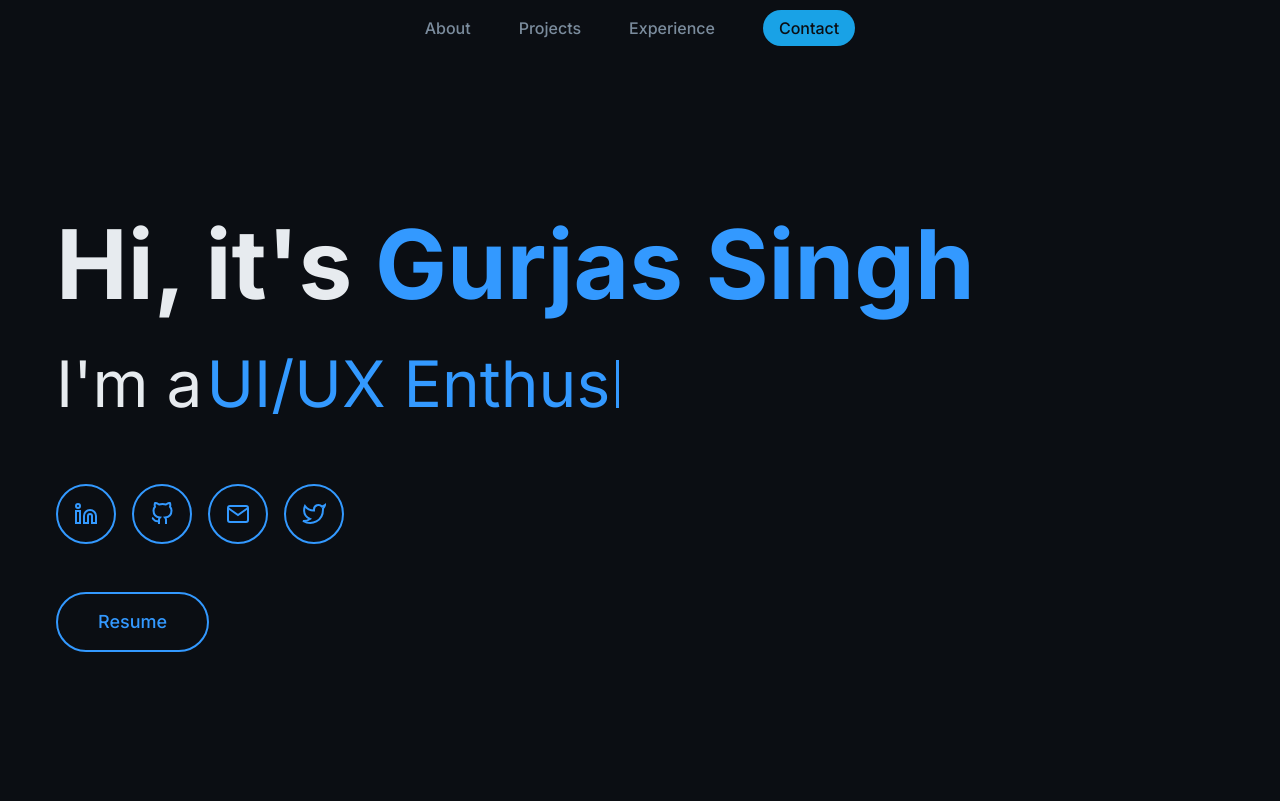
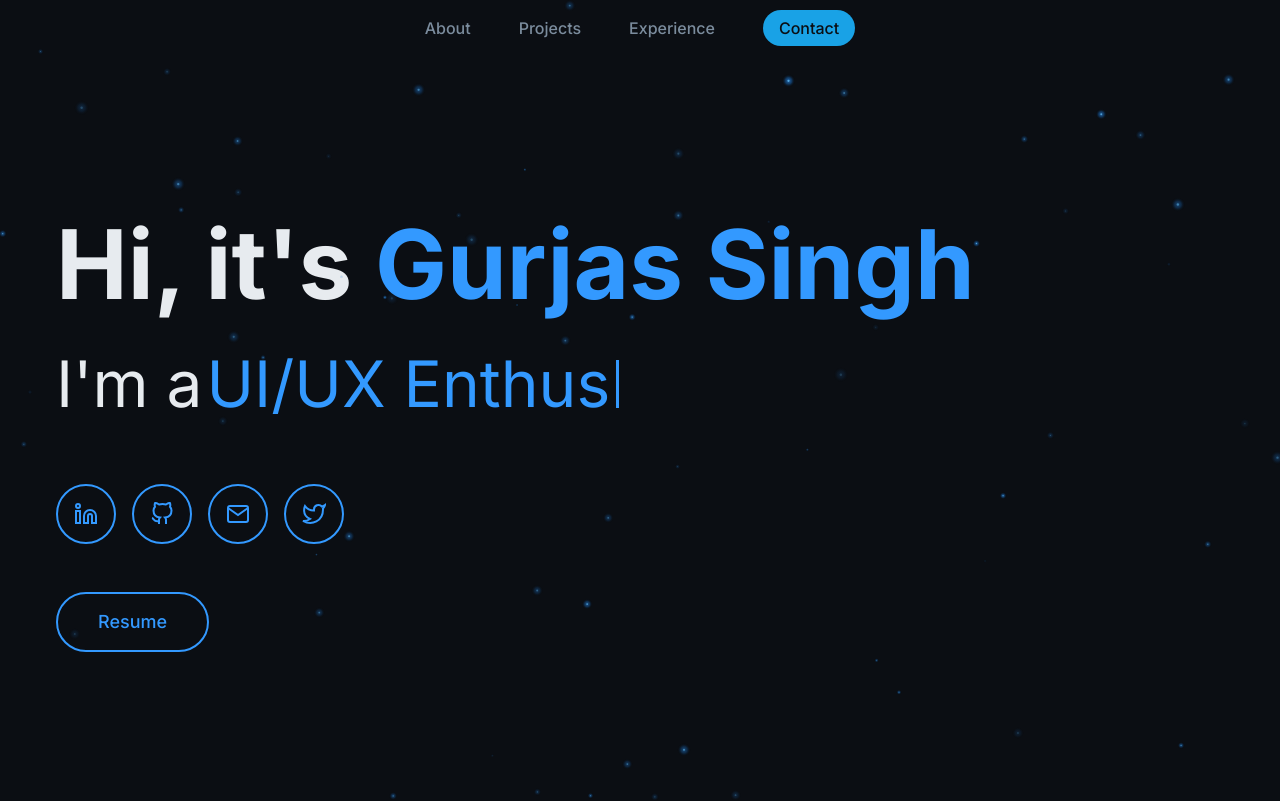
Before and after one commit to error-loading/portfolio-website, a React (Vite) app: page / in a window 1280 px wide. Shown: the top 801 px of the page. Built offline with nearby package versions, Linux system fonts and the light colour scheme.

Commit message:
particle integrated

```diff
--- a/src/pages/Index.tsx
+++ b/src/pages/Index.tsx
@@ -4,6 +4,7 @@ import AboutSection from "../components/AboutSection";
 import ProjectSection from "../components/ProjectSection";
 import ExperienceSection from "../components/ExperienceSection";
 import SocialSidebar from "../components/SocialSidebar";
+import Particle from "../components/Particle";
 
 const Index = () => {
     return (
@@ -14,6 +15,7 @@ const Index = () => {
             <ProjectSection />
             <ExperienceSection />
             <SocialSidebar />
+            <Particle />
         </main>
     )
 }
```
